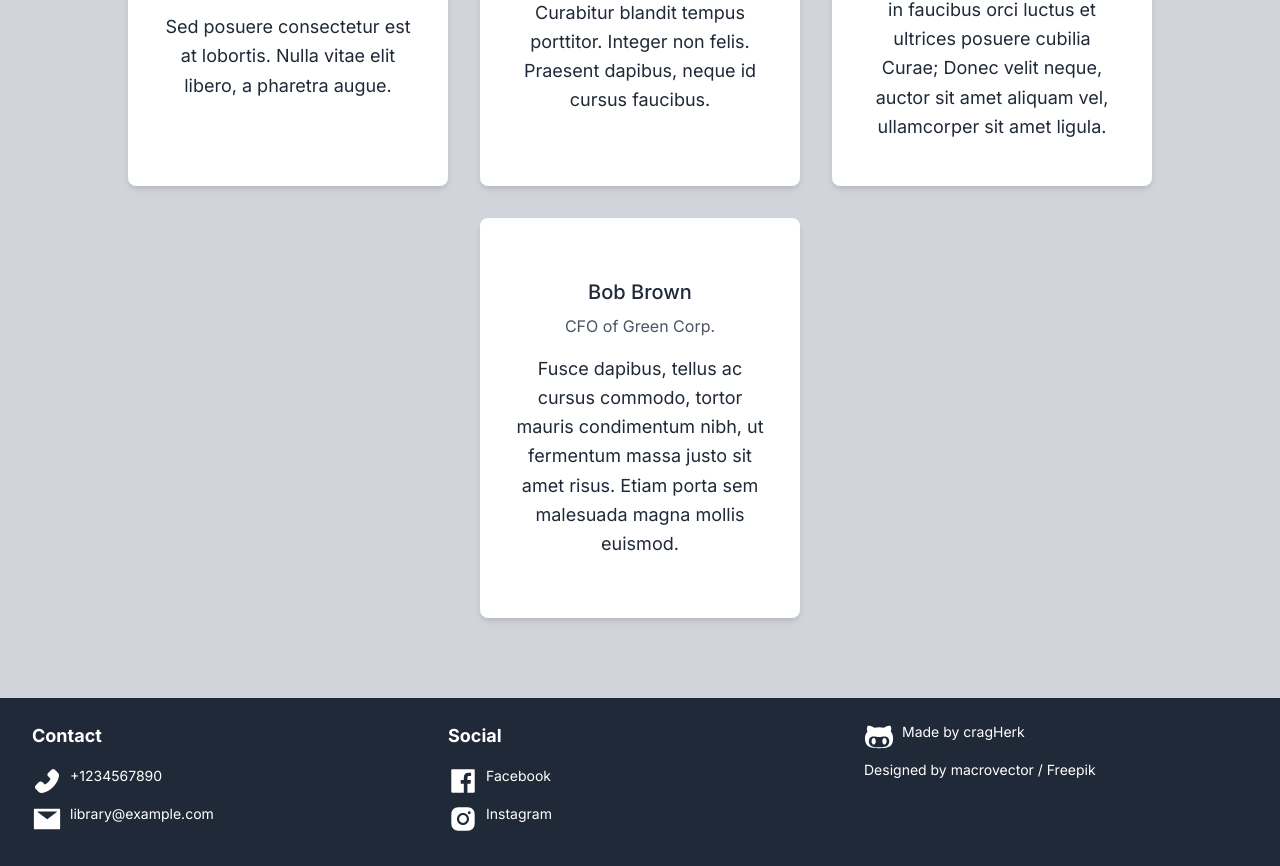
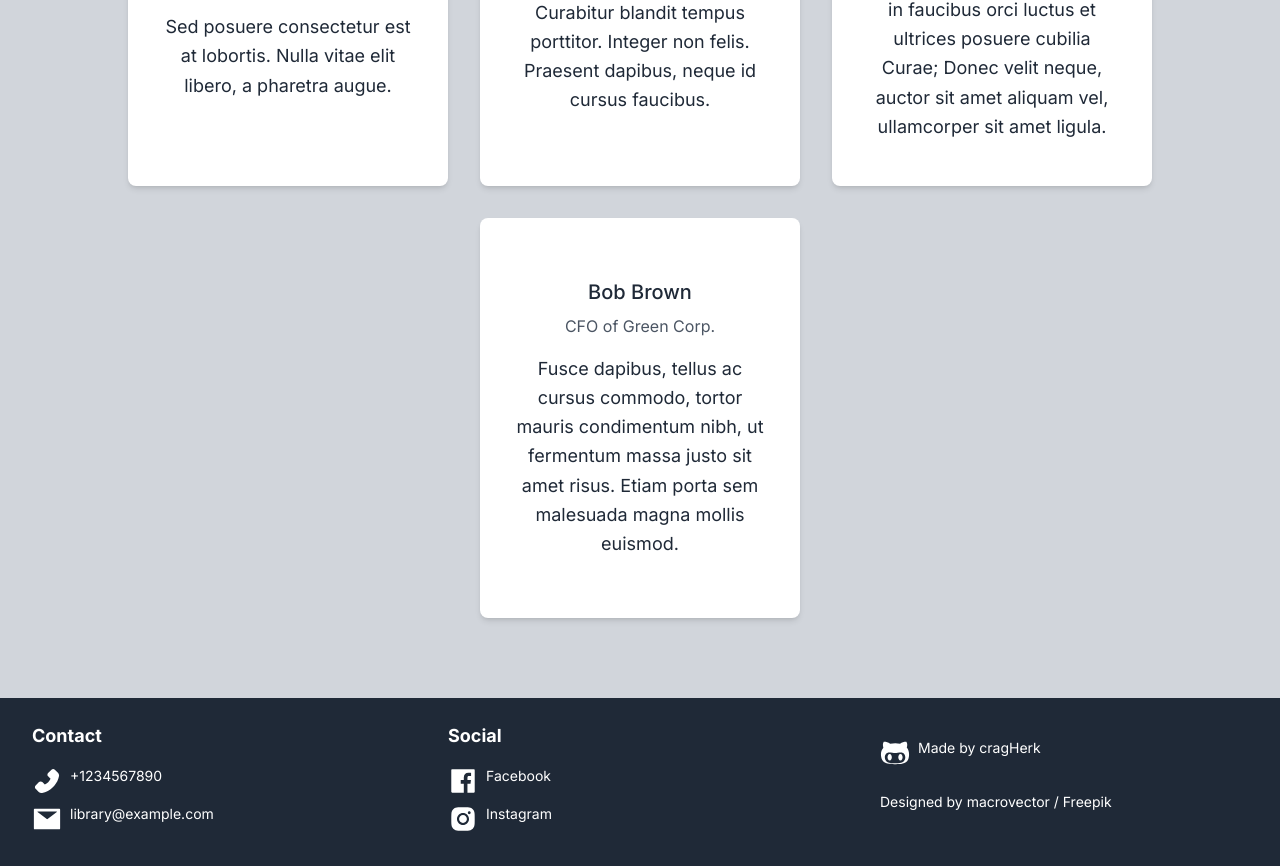
Before and after one commit to cragHerk/blog-site, a Next.js app: page / in a window 1280 px wide. Shown: the part 2010-2876 px from the top of the page. Built offline with nearby package versions, Linux system fonts and the light colour scheme.

Commit message:
Update footer.tsx

```diff
--- a/src/app/components/footer.tsx
+++ b/src/app/components/footer.tsx
@@ -54,14 +54,14 @@ const Footer = () => {
           <ul className="text-sm">
             <li className="mb-2">
               <Link href="https://cragherkdev.netlify.app/" legacyBehavior>
-                <a target="_blank" rel="noreferrer" className="flex">
+                <a target="_blank" rel="noreferrer" className="flex p-4">
                   <FaGithubAlt size={30} />
                   <span className="ml-2">Made by cragHerk</span>
                 </a>
               </Link>
             </li>
             <li className="mb-2">
-              <a href="http://www.freepik.com">
+              <a href="http://www.freepik.com" className="p-4">
                 Designed by macrovector / Freepik
               </a>
             </li>
```
